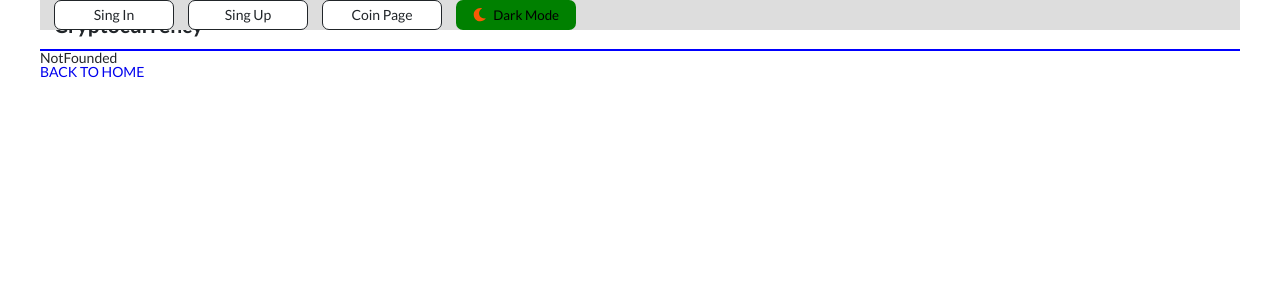
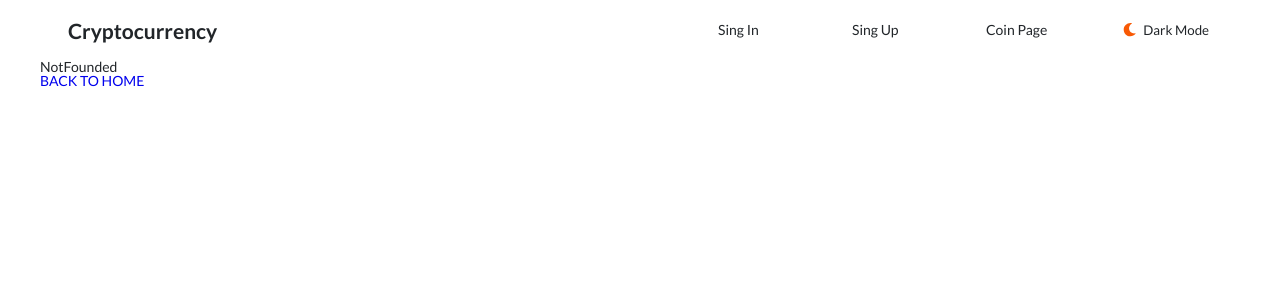
Before and after one commit to webioann/cryptocurrency, a React app: page /coinpage in a window 1280 px wide. Shown: the top 300 px of the page. Built offline with nearby package versions, Linux system fonts and the light colour scheme.

Commit message:
nice style for navbar

```diff
--- a/src/App/index.scss
+++ b/src/App/index.scss
@@ -5,7 +5,10 @@ $text-carrot: #f85904;
 
 $bg-light: #ffffff;
 // $bg-dark: #252526;
-$bg-dark: #303747;
+$bg-dark: #3c3f47;
+$bg-block-dark: #2e3137;
 $bg-hover: rgba(0,0,0,0.1);
 $bg-active: rgba(0,0,0,0.2);
+
+// ===== sizes =====
 $button-maxsize: 120px;
--- a/src/components/Container/container.scss
+++ b/src/components/Container/container.scss
@@ -16,6 +16,6 @@
     color: $text-dark;
 }
 .dark{
-    background-color: $bg-dark;
+    background-color: #3c3f47;
     color: $text-light;
 }
--- a/src/components/Navbar/Navbar.tsx
+++ b/src/components/Navbar/Navbar.tsx
@@ -1,25 +1,31 @@
-import React from 'react'
+import React,{ useState } from 'react'
 import { useAppSelector } from '../../Redux/store'
 import { Link } from "react-router-dom"
 import ThemeToggle from '../ThemeToggle/ThemeToggle'
+import { VscChromeClose } from 'react-icons/vsc';
+import { GiHamburgerMenu } from 'react-icons/gi';
 import './navbar.scss'
 
 const Navbar:React.FC = () => {
 
     const color_theme = useAppSelector(state => state.redux.theme_mode)
+    const [active,setActive] = useState<boolean>(false)
 
     return (
         <nav className='navbar'>
-            <Link to="/" className={`logo ${color_theme}`}>Cryptocurrency</Link>
+            <div className='logo-wrapper'>
+                <Link to="/" className={`logo ${color_theme}`}>Cryptocurrency</Link>
+            </div>
 
-            <div className='menu'>
+            <div className={active ? 'menu active' : 'menu'}>
                 <Link to="/sing-in" className={`link ${color_theme}`}>Sing In</Link>
                 <Link to="/sing-up" className={`link ${color_theme}`}>Sing Up</Link>
                 <Link to="/coin-page" className={`link ${color_theme}`}>Coin Page</Link>
                 <ThemeToggle/>
             </div>
 
-            <div className='nav-item'>
+            <div className="burger" onClick={() => setActive(!active)}>
+                <GiHamburgerMenu className={`burger-icon ${color_theme}`}/>
             </div>
         </nav>
     )
--- a/src/components/Navbar/navbar.scss
+++ b/src/components/Navbar/navbar.scss
@@ -1,43 +1,74 @@
 @import'../../App/index.scss';
 .navbar{
-    width: 100%;
+    min-width: 100%;
+    height: 60px;
     display: flex;
-    justify-content: space-between;
     padding: 1rem;
-    border-bottom: 2px solid blue;
-    position: fixed;
-    z-index: 10;
-    .logo{
-        color: $text-dark;
-        font-size: 1.5rem;
-        font-weight: 600;
+    position: sticky;
+    top: 0;
+    left: 0;
+    z-index: 1000;
+    .logo-wrapper{
         display: flex;
-    }
-    .menu{
-        display: flex;
-        flex-direction: column;
         align-items: center;
-        width: 100%;
-        position: absolute;
-        background-color: #ddd;
-        top: 0;
-        left: 0;
-        z-index: 5;
-        .link{
-            width: $button-maxsize;
-
-            margin-top: 1rem;
-            display: flex;
-            align-items: center;
-            justify-content: center;
+        flex: 1 1 auto;
+        .logo{
+            color: $text-dark;
+            font-size: 1.5rem;
+            font-weight: 600;
             padding: 0.5rem 1rem;
-            border-radius: 0.5rem;
-            border: 1px solid $text-dark;
+            background-color: inherit;
+        }
+        .light{
             color: $text-dark;
         }
         .dark{
             color: $text-light;
-            border: 1px solid $text-light;
+        }
+    }
+    .menu{
+        width: 100%;
+        position: absolute;
+        top: 60px;
+        left: -100%;
+        z-index: 2;
+        display: flex;
+        flex-direction: column;
+        align-items: center;
+        padding: 0 0 1rem 0;
+        transition: left 800ms linear;
+        backdrop-filter: blur(5px);
+        .link{
+            width: $button-maxsize;
+            margin-top: 1rem;
+            display: flex;
+            align-items: center;
+            padding: 0.5rem 1rem;
+            border-radius: 0.5rem;
+            color: $text-dark;
+        }
+        .dark{
+            color: $text-light;
+            background-color: $bg-block-dark;
+        }
+    }
+    .active{
+        left: 0;
+    }
+    .burger{
+        width: 30px;
+        height: 30px;
+        display: flex;
+        justify-content: center;
+        align-items: center;
+        .burger-icon{
+            font-size: 24px;
+        }
+        .light{
+            color: $text-dark;
+        }
+        .dark{
+            color: $text-light;
         }
     }
 }
@@ -47,11 +78,20 @@
         align-items: center;
         position: relative;
         .menu{
+            width: auto;
+            top: 0;
+            left: 0;
             flex-direction: row;
+            align-items: center;
+            position: relative;
+            padding: 0;
             .link{
                 margin-top: 0;
                 margin-left: 1rem;
             }
         }
+        .burger{
+            display: none;
+        }
     }
 }
--- a/src/components/ThemeToggle/ThemeToggle.tsx
+++ b/src/components/ThemeToggle/ThemeToggle.tsx
@@ -11,7 +11,7 @@ const ThemeToggle:React.FC = () => {
 
     if ( color_theme === 'light' ) {
         return (
-            <button className='toggle' onClick={() => dispatch(installDarkTheme())}>
+            <button className='toggle light' onClick={() => dispatch(installDarkTheme())}>
                 <FaMoon className='toggle-icon'/>
                 <span>Dark Mode</span>
             </button>
@@ -19,7 +19,7 @@ const ThemeToggle:React.FC = () => {
     }
     else {
         return (
-            <button className='toggle' onClick={() => dispatch(installLightTheme())}>
+            <button className='toggle dark' onClick={() => dispatch(installLightTheme())}>
                 <FaSun className='toggle-icon'/>
                 <span>Light Mode</span>
             </button>
--- a/src/components/ThemeToggle/theme-toggle.scss
+++ b/src/components/ThemeToggle/theme-toggle.scss
@@ -2,7 +2,6 @@
 
 .toggle{
     width: $button-maxsize;
-
     margin-top: 1rem;
     display: flex;
     align-items: center;
@@ -10,13 +9,18 @@
     padding: 0.5rem 1rem;
     border-radius: 0.5rem;
     cursor: pointer;
-    background-color: green;
     .toggle-icon{
         color: #f85904;
     }
     span{
         margin-left: 0.5rem;
     }
+}
+.light{
+
+}
+.dark{
+    background-color: $bg-block-dark;
 }
 @media (min-width: 640px) {
     .toggle{
```
Also changed, not shown: src/components/HomePage/HomePage.tsx (+4 -1 lines).
